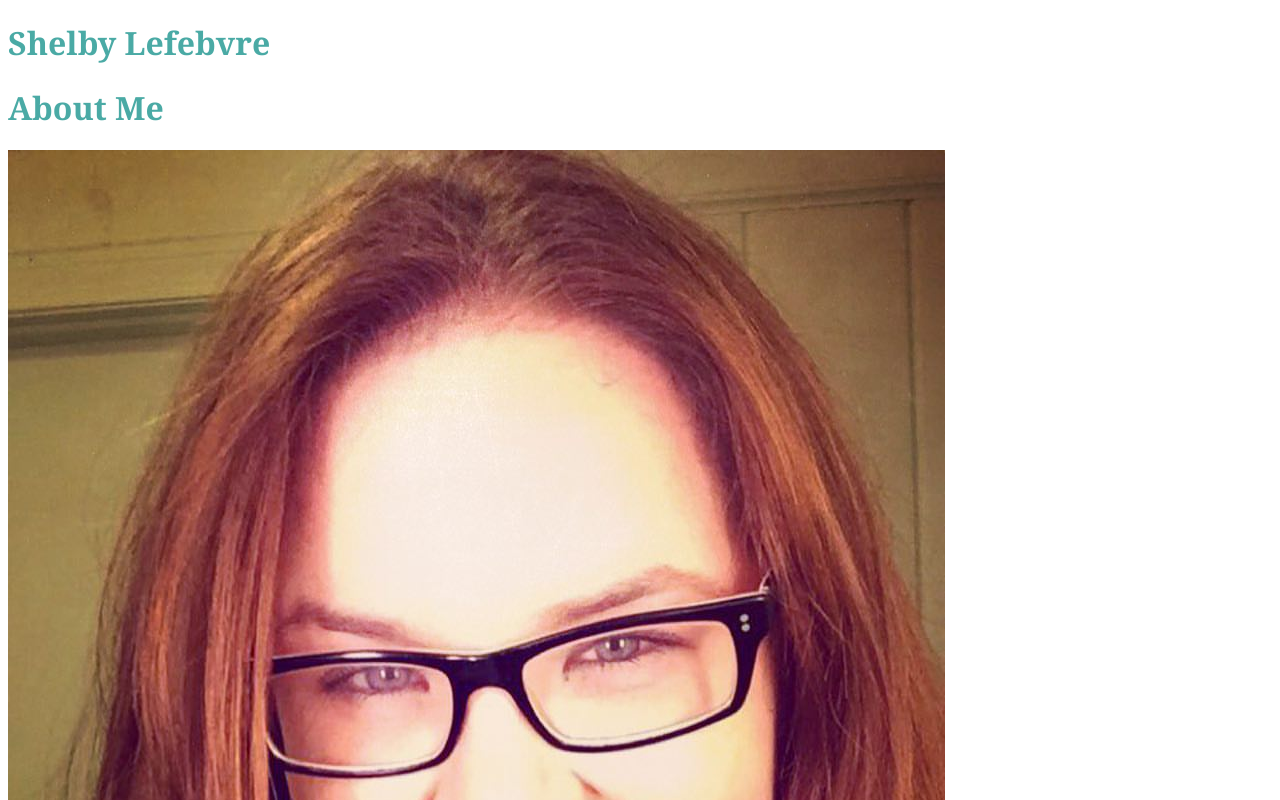
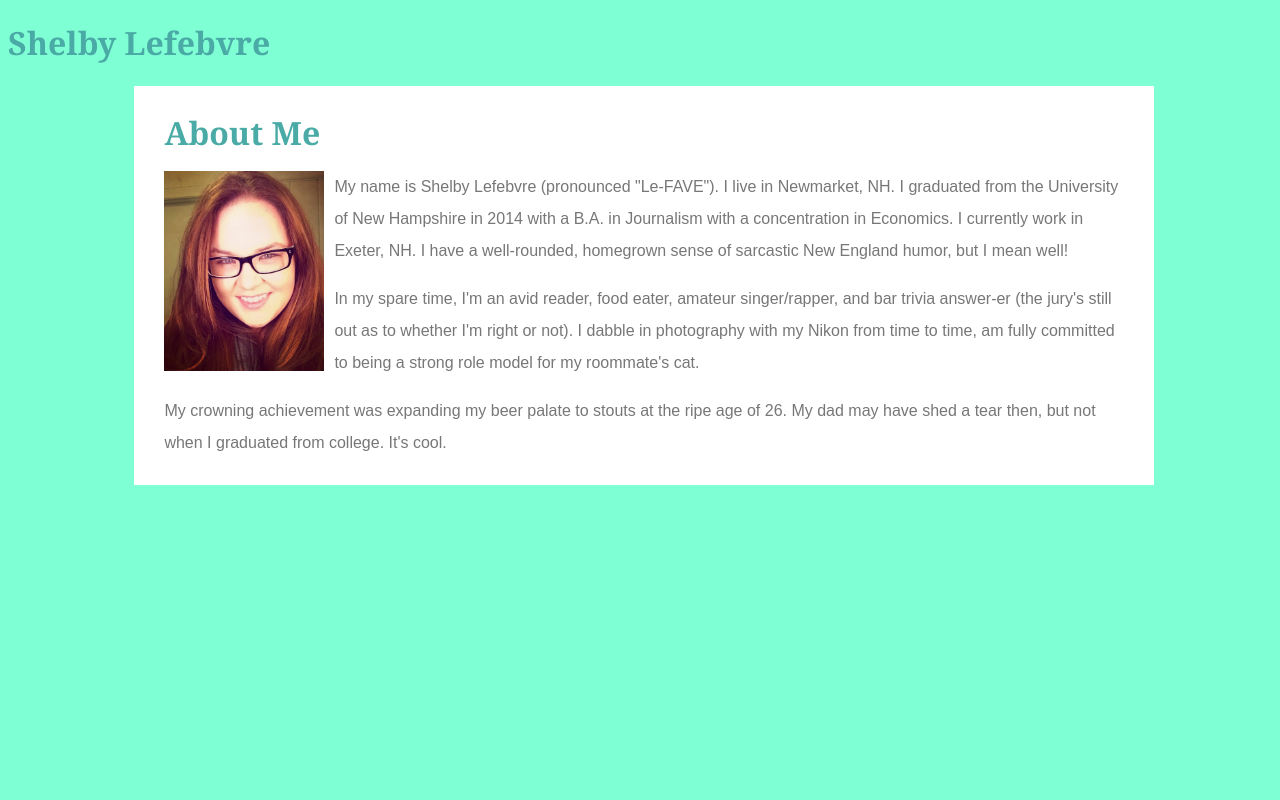
Before and after one commit to stlefebvre/Basic-Portfolio, a plain HTML site: page assets/css/index.html in a window 1280 px wide. Shown: the top 800 px of the page. Drawn offline with Linux system fonts and the light colour scheme; a script that the page names is missing.

Commit message:
Started writing CSS, picked background image

```diff
--- a/assets/css/style.css
+++ b/assets/css/style.css
@@ -1,9 +1,32 @@
 body {
     font-family: Arial, Helvetica, sans-serif;
     color: #777777;
+    background-color: aquamarine;
+    /*change background to image, this is just for editing */
 }
 
 h1 {
     font-family: Georgia, 'Times New Roman', Times, serif;
     color: #4aaaa5;
 }
+
+.AboutMe {
+    width: 960px;
+    background-color: white;
+    line-height: 32px;
+    padding-left: 30px;
+    padding-bottom: 10px;
+    padding-right: 30px;
+    padding-top: 10px;
+    margin-left: 10%;
+}
+
+.ProfilePicture {
+    height: auto;
+    width: auto;
+    max-width: 200px;
+    max-height: 200px;
+    float: left;
+    margin-right: 10px;
+    margin-bottom: 10px;
+}
```
Also changed, not shown: assets/images/Background/spiration light/readme.txt (added), assets/images/Background/spiration light/spiration-light.png (added), 1 other file.
